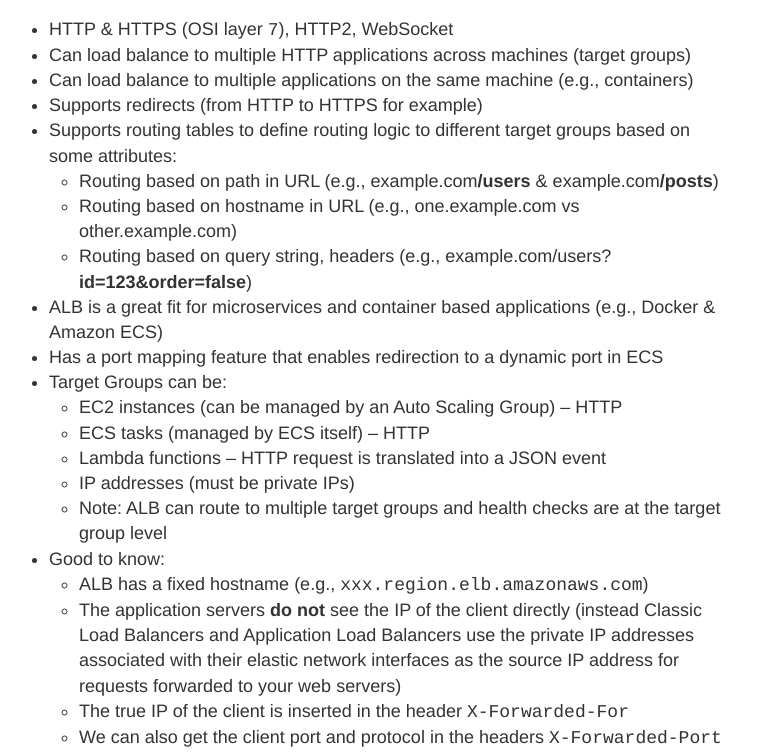
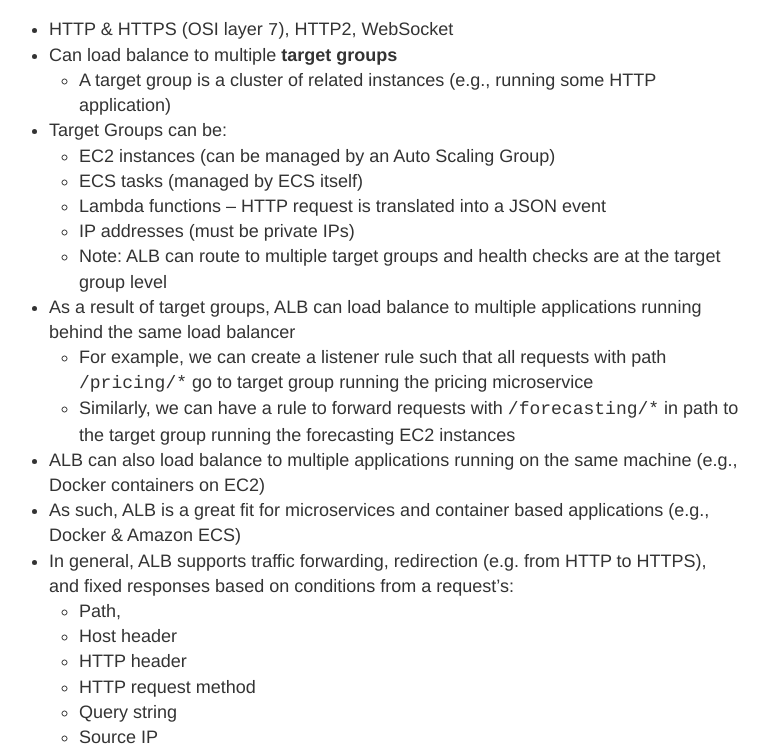
Before and after one commit to gutucristian/gutucristian.github.io, a Jekyll site: the page built from _posts/2020-06-17-Amazon-Web-Services-(AWS).md, in a window 1280 px wide and 1400 px high, scrolled down 16447 px. Shown: the part 215-968 px from the top of the window, without its empty margins (261-1030 px from the left). Built offline with Jekyll 4.4.1, drawn with Linux system fonts in a browser that asks for light colours; our own code applies the rules of GitHub Pages for plain Markdown files; some of the changed text lies outside the part shown.

Commit message:
Update 2020-06-17-Amazon-Web-Services-(AWS).md

```diff
--- a/_posts/2020-06-17-Amazon-Web-Services-(AWS).md
+++ b/_posts/2020-06-17-Amazon-Web-Services-(AWS).md
@@ -458,21 +458,28 @@
 **Application Load Balancer** (v2 -- new generation, 2016)
 
 - HTTP & HTTPS (OSI layer `7`), HTTP2, WebSocket
-- Can load balance to multiple HTTP applications across machines (target groups)
-- Can load balance to multiple applications on the same machine (e.g., containers)
-- Supports redirects (from HTTP to HTTPS for example)
-- Supports routing tables to define routing logic to different target groups based on some attributes:
-  - Routing based on path in URL (e.g., example.com**/users** & example.com**/posts**)
-  - Routing based on hostname in URL (e.g., one.example.com vs other.example.com)
-  - Routing based on query string, headers (e.g., example.com/users?**id=123&order=false**)
-- ALB is a great fit for microservices and container based applications (e.g., Docker & Amazon ECS)
-- Has a port mapping feature that enables redirection to a dynamic port in ECS
+- Can load balance to multiple **target groups**
+  - A target group is a cluster of related instances (e.g., running some HTTP application)
 - Target Groups can be:
-  - EC2 instances (can be managed by an Auto Scaling Group) -- HTTP
-  - ECS tasks (managed by ECS itself) -- HTTP
+  - EC2 instances (can be managed by an Auto Scaling Group)
+  - ECS tasks (managed by ECS itself)
   - Lambda functions -- HTTP request is translated into a JSON event
   - IP addresses (must be private IPs)
   - Note: ALB can route to multiple target groups and health checks are at the target group level
+- As a result of target groups, ALB can load balance to multiple applications running behind the same load balancer
+  - For example, we can create a listener rule such that all requests with path `/pricing/*` go to target group running the pricing microservice
+  - Similarly, we can have a rule to forward requests with `/forecasting/*` in path to the target group running the forecasting EC2 instances
+- ALB can also load balance to multiple applications running on the same machine (e.g., Docker containers on EC2)
+- As such, ALB is a great fit for microservices and container based applications (e.g., Docker & Amazon ECS)
+- In general, ALB supports traffic forwarding, redirection (e.g. from HTTP to HTTPS), and fixed responses based on conditions from a request's:
+  - Path,
+  - Host header
+  - HTTP header
+  - HTTP request method
+  - Query string
+  - Source IP
+  - Hostname
+- ALB, has a port mapping feature that enables redirection to a dynamic port in ECS
 - Good to know:
   - ALB has a fixed hostname (e.g., `xxx.region.elb.amazonaws.com`)
   - The application servers **do not** see the IP of the client directly (instead Classic Load Balancers and Application Load Balancers use the private IP addresses associated with their elastic network interfaces as the source IP address for requests forwarded to your web servers)
@@ -480,6 +487,8 @@
   - We can also get the client port and protocol in the headers `X-Forwarded-Port` and `X-Forwarded-Proto` respectively
 
 ![](https://s3.amazonaws.com/gutucristian.com/ApplicationLoadBalancer.png)
+
+ALB also supports SSL termination:
 
 ![](https://s3.amazonaws.com/gutucristian.com/ConnectionTermination.png)
 
```
